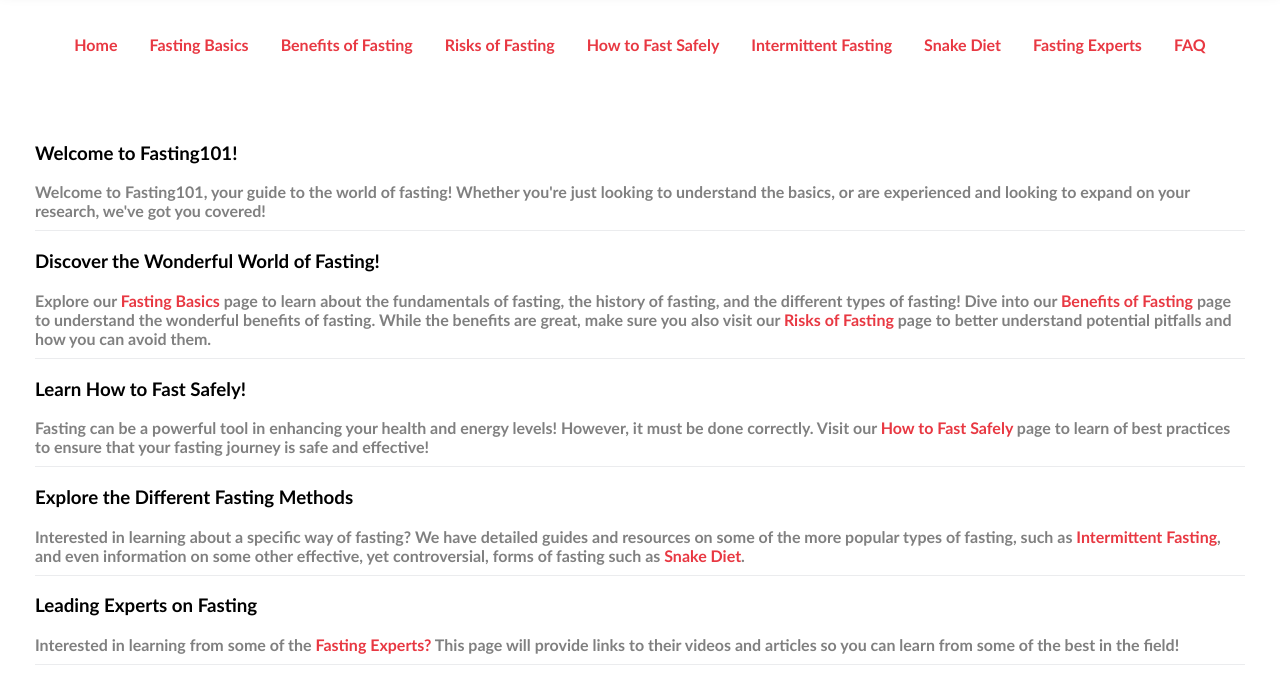
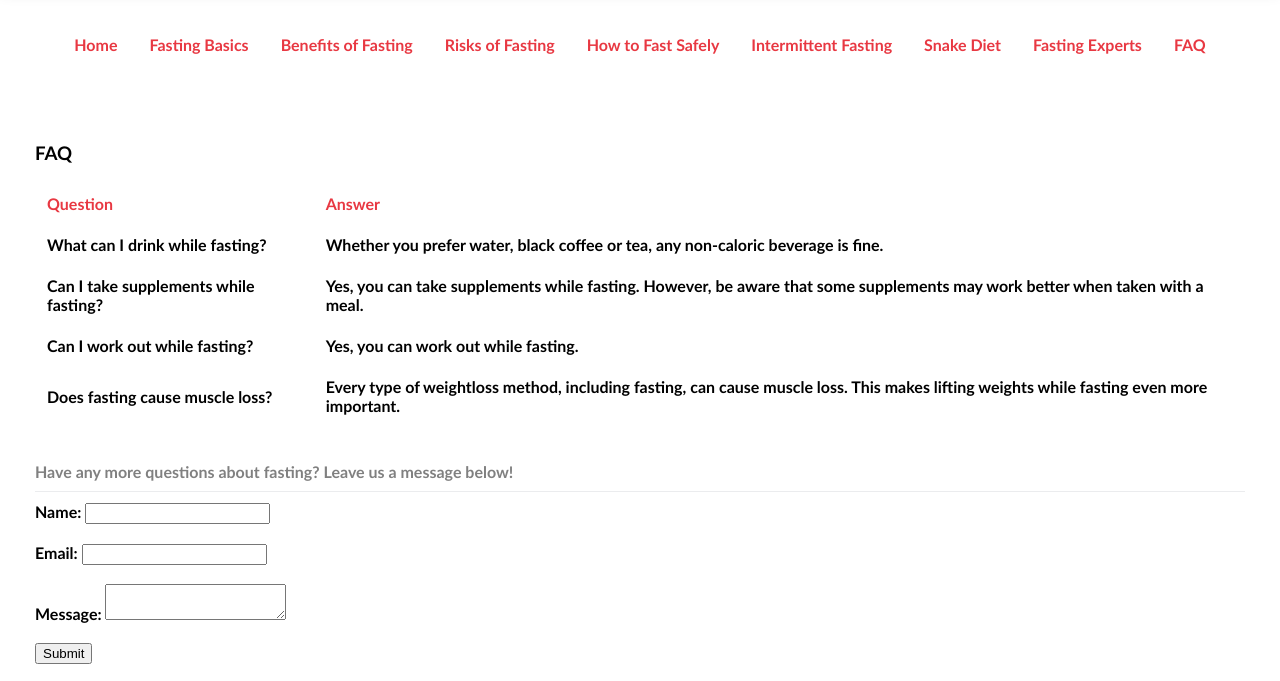
Before and after one commit to GS00078/Fasting101, a plain HTML site: page FAQ.html in a window 1280 px wide. Shown: the part 262-943 px from the top of the page. Drawn offline with Linux system fonts and the light colour scheme.

Commit message:
Add files via upload

```diff
--- a/FAQ.html
+++ b/FAQ.html
@@ -1,6 +1,11 @@
 <!DOCTYPE html>
 <html lang="en">
 <head>
+<meta charset="UTF-8">
+<meta name="description" content="Frequently Asked Questions regarding fasting!">
+<meta name="keywords" content="Fasting, Health, Diet">
+<meta name="author" content="Gunner Stone">
+<meta name="viewport" content="width=device-width, initial-scale=1.0">
 <link href="Fasting101.css" rel="stylesheet" type="text/css">
 <title>Fasting101</title>
 </head>
@@ -26,28 +31,45 @@
 </div>
 
 <div class="main">
-    <h3>Welcome to Fasting101!</h3>
-    <p>Welcome to Fasting101, your guide to the world of fasting! Whether you're just looking to understand the basics, or are experienced and looking to expand on your research, we've got you covered!</p>
+    <h3>FAQ</h3>
 
-    <h3>Discover the Wonderful World of Fasting!</h3>
+<table>
+  <tr>
+    <th>Question</th>
+    <th>Answer</th>
+  </tr>
+  <tr>
+    <td>What can I drink while fasting?</td>
+    <td>Whether you prefer water, black coffee or tea, any non-caloric beverage is fine.</td>
+  </tr>
+  <tr>
+    <td>Can I take supplements while fasting?</td>
+    <td>Yes, you can take supplements while fasting. However, be aware that some supplements may work better when taken with a meal.</td>
+  </tr>
+  <tr>
+    <td>Can I work out while fasting?</td>
+    <td>Yes, you can work out while fasting.</td>
+  </tr>
+  <tr>
+    <td>Does fasting cause muscle loss?</td>
+    <td>Every type of weightloss method, including fasting, can cause muscle loss. This makes lifting weights while fasting even more important.</td>
+  </tr>
+</table>
 
-    <p>Explore our <b><a href="Basics.html">Fasting Basics</a></b> page to learn about the fundamentals of fasting, the history of fasting, and the different types of fasting! Dive into our <b><a href="Benefits.html">Benefits of Fasting</a></b> page to understand the wonderful benefits of fasting. While the benefits are great, make sure you also visit our <b><a href="Risks.html">Risks of Fasting</a></b> page to better understand potential pitfalls and how you can avoid them.</p>
+<br>
 
-    <h3>Learn How to Fast Safely!</h3>
+<p>Have any more questions about fasting? Leave us a message below!</p>
 
-    <p>Fasting can be a powerful tool in enhancing your health and energy levels! However, it must be done correctly. Visit our <b><a href="Safely.html">How to Fast Safely</a></b> page to learn of best practices to ensure that your fasting journey is safe and effective!</p>
+<form method="post" action="https://webdevbasics.net/scripts/demo.php">
+  <label for="name">Name:</label>
+  <input type="text" id="name" name="name"><br><br>
+  <label for="email">Email:</label>
+  <input type="email" id="email" name="email"><br><br>
+  <label for="message">Message:</label>
+  <textarea id="message" name="message"></textarea><br><br>
+  <input type="submit" value="Submit">
+</form>
 
-    <h3>Explore the Different Fasting Methods</h3>
-
-    <p>Interested in learning about a specific way of fasting? We have detailed guides and resources on some of the more popular types of fasting, such as <b><a href="Intermittent.html">Intermittent Fasting</a></b>, and even information on some other effective, yet controversial, forms of fasting such as <b><a href="Snake.html">Snake Diet</a></b>.</p>
-
-    <h3>Leading Experts on Fasting</h3>
-
-    <p>Interested in learning from some of the <b><a href="Experts.html">Fasting Experts?</a></b> This page will provide links to their videos and articles so you can learn from some of the best in the field!</p>
-
-    <h3>Questions?</h3>
-
-    <p>If you have questions, visit our <b><a href="FAQ.html">FAQ</a></b> page for answers on some of the more commonly asked questions regarding fasting!</p>
 </div>
 
 <div class="footer">
--- a/Fasting101.css
+++ b/Fasting101.css
@@ -97,3 +97,15 @@ a:hover {
 	font-weight: bold;
 	margin-bottom: 20px;
 }
+
+table {
+       width: 100%;
+}
+
+th {
+       color: #E83842;
+}
+
+th, td {
+        padding: 10px;
+}
```
Also changed, not shown: Basics.html (+5 -0 lines), Benefits.html (+5 -0 lines), Experts.html (+27 -13 lines), Home.html (+6 -1 lines), Intermittent.html (+5 -0 lines), Risks.html (+5 -0 lines), Safely.html (+6 -1 lines), Snake.html (+24 -12 lines), Dave_Asprey.jpg (added), Form Sample.png (added), Jason_Fung.jpg (added), Mark_Hyman.jpg (added), Mindy_Pelz.jpg (added), Peter_Attia.jpg (added).
